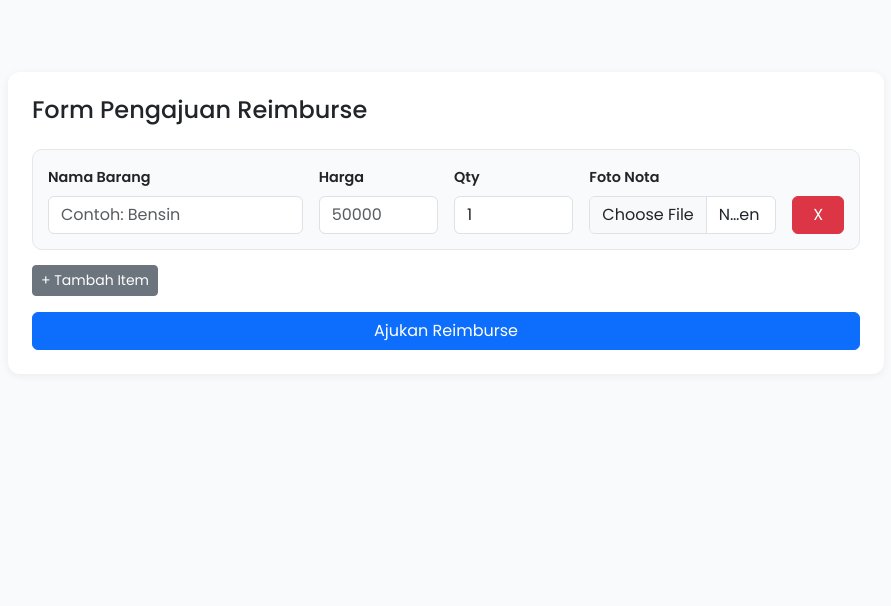
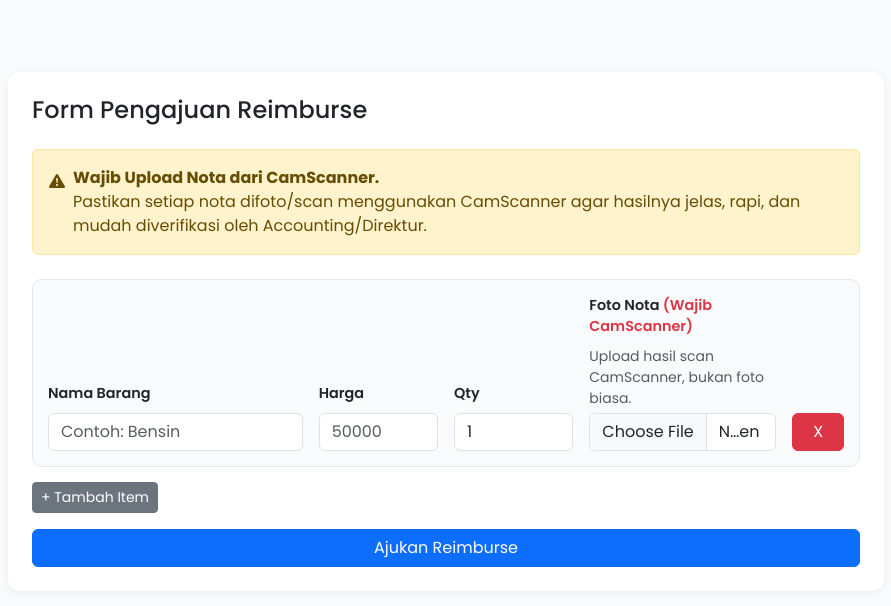
Before and after one commit to jonathantjahyadi1-ui/sistem-izin, a Flask app: page /reimburse/submit in a window 1280 px wide. Shown: the part 56-662 px from the top of the page, without its empty margins (194-1085 px from the left). Run offline with Flask 3, Linux system fonts and the light colour scheme; the visitor is signed in with stand-in values (Sample User, id 1).

Commit message:
add alert in upload foto reimburse

```diff
--- a/templates/reimburse/form.html
+++ b/templates/reimburse/form.html
@@ -59,6 +59,14 @@
     <div class="card p-4">
         <h4 class="mb-4">Form Pengajuan Reimburse</h4>
 
+<div class="alert alert-warning d-flex align-items-start gap-2 mb-4" role="alert">
+    <i class="bi bi-exclamation-triangle-fill mt-1"></i>
+    <div>
+        <strong>Wajib Upload Nota dari CamScanner.</strong><br>
+        Pastikan setiap nota difoto/scan menggunakan CamScanner agar hasilnya jelas, rapi, dan mudah diverifikasi oleh Accounting/Direktur.
+    </div>
+</div>
+
         <form method="POST" enctype="multipart/form-data" id="reimbForm">
 
             <div id="itemsContainer">
@@ -82,9 +90,12 @@
                         </div>
 
                         <div class="col-md-3">
-                            <label class="form-label">Foto Nota</label>
-                            <input type="file" name="receipt[]" class="form-control" accept="image/*" required>
-                        </div>
+    <label class="form-label">Foto Nota <span class="text-danger">(Wajib CamScanner)</span></label>
+    <small class="text-muted d-block mb-1">
+        Upload hasil scan CamScanner, bukan foto biasa.
+    </small>
+    <input type="file" name="receipt[]" class="form-control" accept="image/*" required>
+</div>
 
                         <div class="col-md-1">
                             <button type="button" class="btn btn-danger w-100 remove-row">X</button>
```
